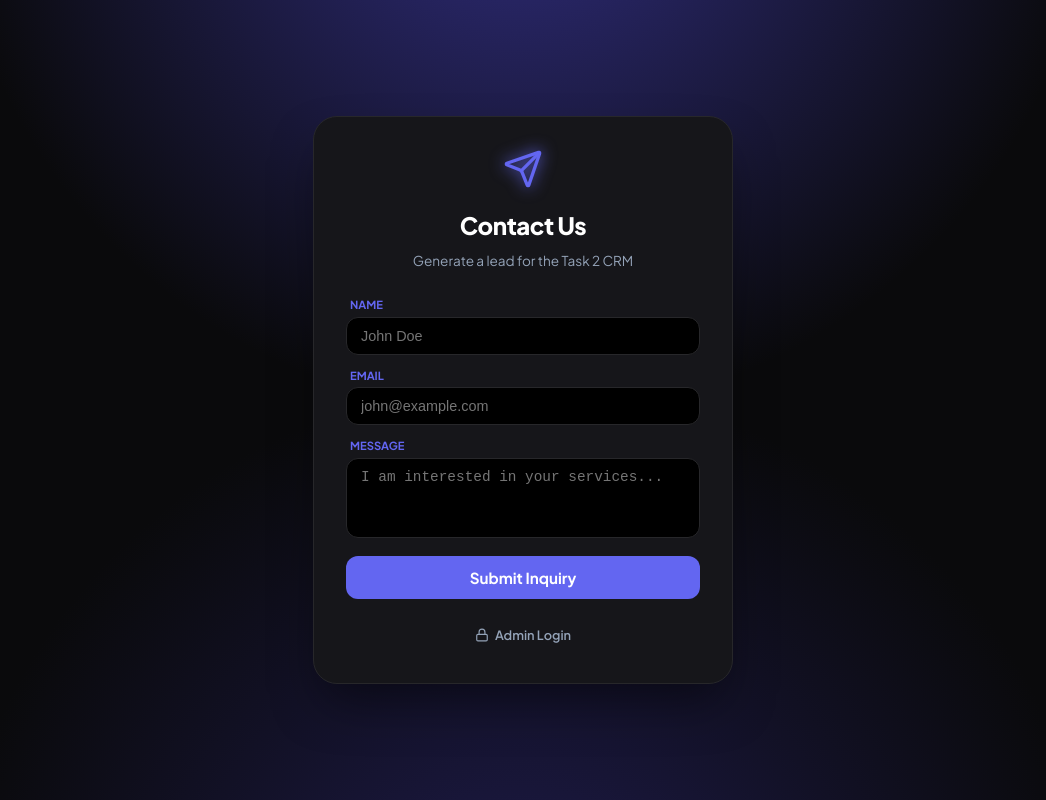
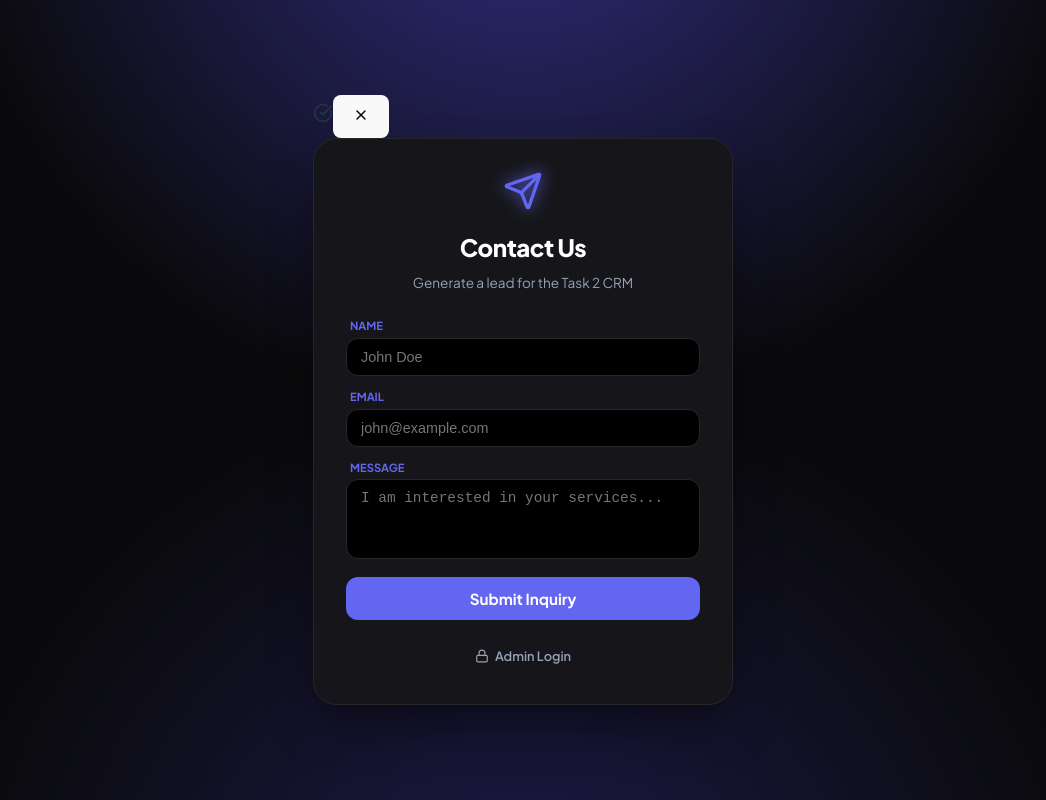
Before and after one commit to GitHu317/FUTURE_FS_02, a React (Vite) app in the folder client/: page / in a window 1280 px wide. Shown: the whole page, without its empty margins (117-1163 px from the left). Built offline with nearby package versions, Linux system fonts and the light colour scheme.

Commit message:
Update App.css

```diff
--- a/client/src/App.css
+++ b/client/src/App.css
@@ -390,48 +390,4 @@ td:has(.note-editor) {
   display: flex;
   align-items: center;
   gap: 8px;
-}/* Notification Toast Styles */
-.notification-toast {
-  position: fixed;
-  top: 20px;
-  right: 20px;
-  display: flex;
-  align-items: center;
-  gap: 12px;
-  padding: 16px 24px;
-  border-radius: 8px;
-  color: white;
-  font-weight: 500;
-  box-shadow: 0 10px 15px -3px rgba(0, 0, 0, 0.1);
-  z-index: 9999;
-  transform: translateX(120%);
-  transition: transform 0.3s cubic-bezier(0.68, -0.55, 0.265, 1.55);
 }
-
-.notification-toast.show {
-  transform: translateX(0);
-}
-
-.notification-toast.success {
-  background-color: #10b981; /* Emerald Green */
-  border-left: 5px solid #065f46;
-}
-
-.notification-toast.error {
-  background-color: #ef4444; /* Red */
-  border-left: 5px solid #991b1b;
-}
-
-.close-toast {
-  background: transparent;
-  border: none;
-  color: white;
-  cursor: pointer;
-  padding: 0;
-  display: flex;
-  opacity: 0.7;
-}
-
-.close-toast:hover {
-  opacity: 1;
-}
```
